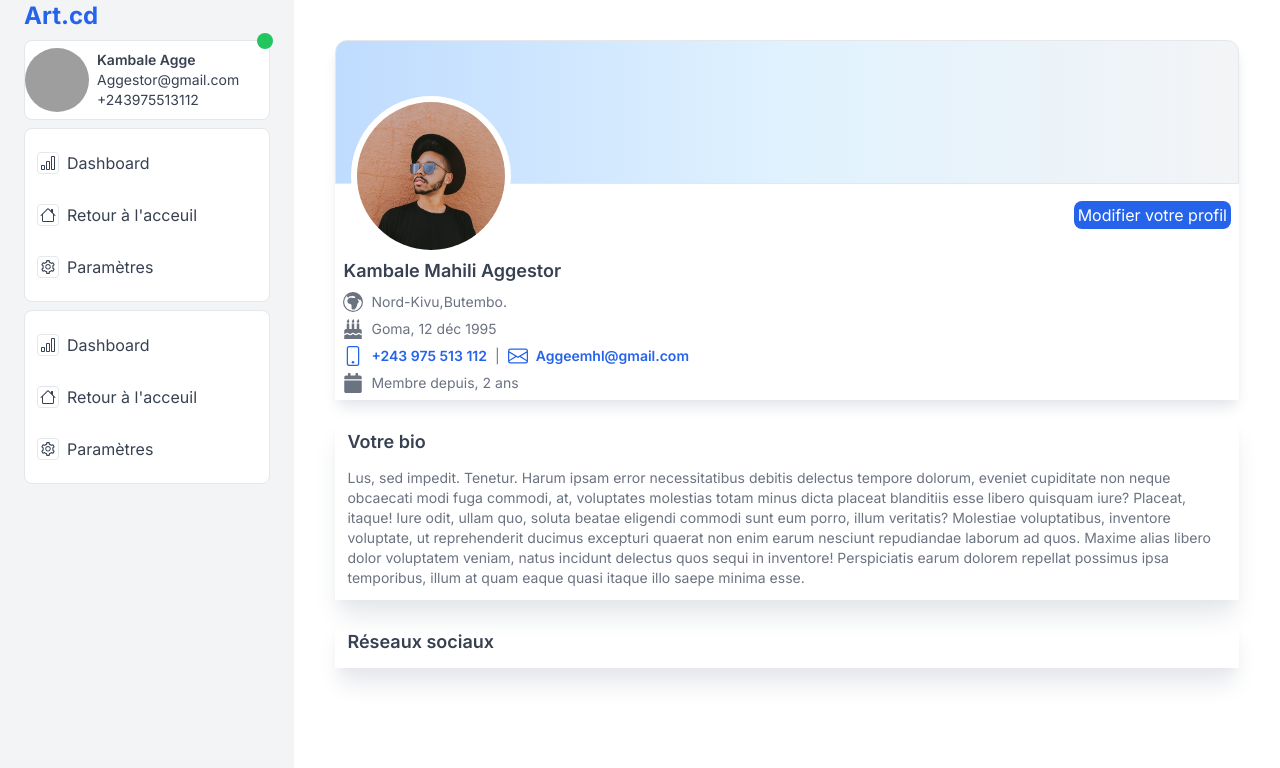
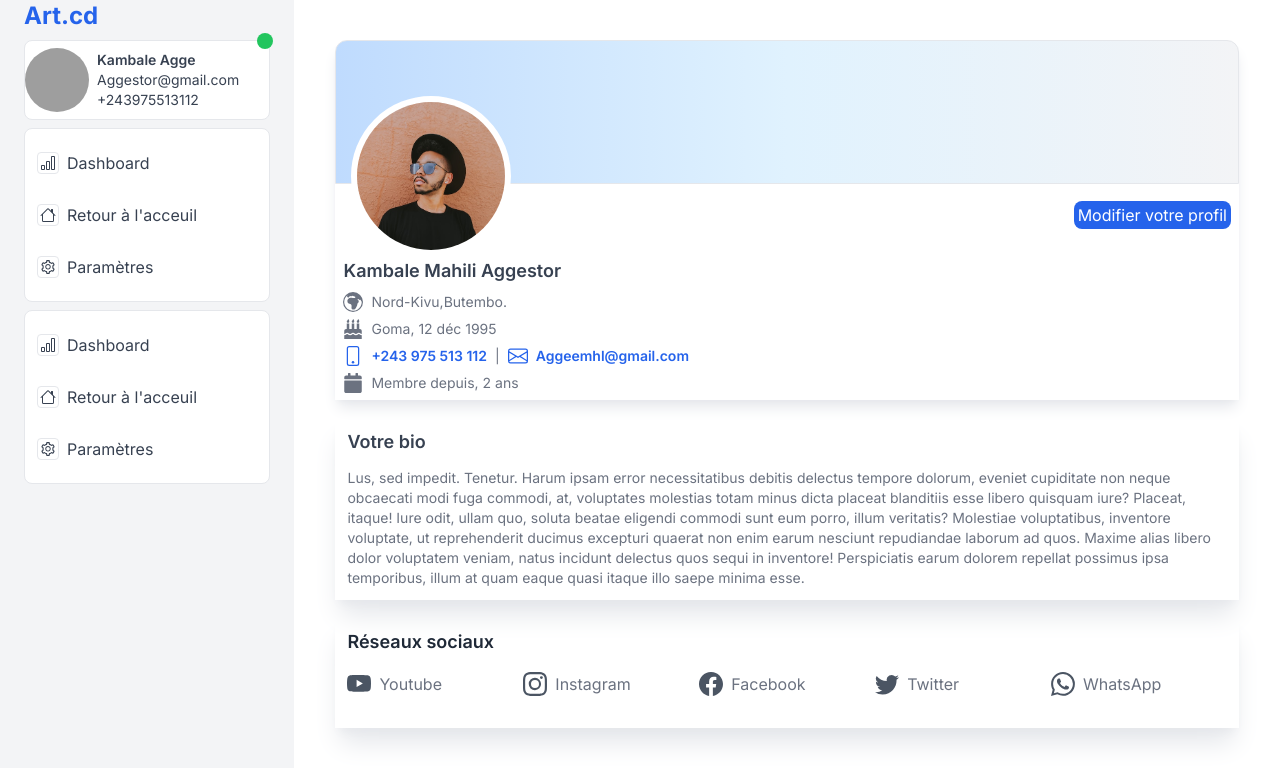
Before and after one commit to aggestor/zik, a Next.js app: page /profil in a window 1280 px wide. Shown: the top 768 px of the page. Built offline with nearby package versions, Linux system fonts and the light colour scheme; grey boxes are pictures that could not be loaded.

Commit message:
add:socials

```diff
--- a/app/profil/components/ThirdSection.tsx
+++ b/app/profil/components/ThirdSection.tsx
@@ -1,5 +1,39 @@
+import { BsFacebook, BsInstagram, BsTwitter, BsWhatsapp, BsYoutube } from "react-icons/bs";
+
 export default function ThirdSection(){
-    return <div className="w-full p-3 mt-4 text-gray-500 shadow-xl h-h6 shadow-gray-200">
-        <p className="w-full text-lg font-semibold text-gray-700">Réseaux sociaux</p>
+    return <div className="w-full p-3 mt-4 text-gray-500 shadow-xl shadow-gray-200">
+        <p className="w-full text-lg font-semibold text-gray-800">Réseaux sociaux</p>
+        <div className="flex justify-between w-full mt-4 mb-3">
+            <div className="flex w-[20%]">
+                <span className="w-8 h-8 text-gray-600">
+                    <BsYoutube className="w-6 h-6"/>
+                </span>
+                Youtube
+            </div>
+            <div className="flex w-[20%]">
+                <span className="w-8 h-8 text-gray-600">
+                    <BsInstagram className="w-6 h-6"/>
+                </span>
+                Instagram
+            </div>
+            <div className="flex w-[20%]">
+                <span className="w-8 h-8 text-gray-600">
+                    <BsFacebook className="w-6 h-6"/>
+                </span>
+                Facebook
+            </div>
+            <div className="flex w-[20%]">
+                <span className="w-8 h-8 text-gray-600">
+                    <BsTwitter className="w-6 h-6"/>
+                </span>
+                Twitter
+            </div>
+            <div className="flex w-[20%]">
+                <span className="w-8 h-8 text-gray-600">
+                    <BsWhatsapp className="w-6 h-6"/>
+                </span>
+                WhatsApp
+            </div>
+        </div>
 </div>
 }
```
